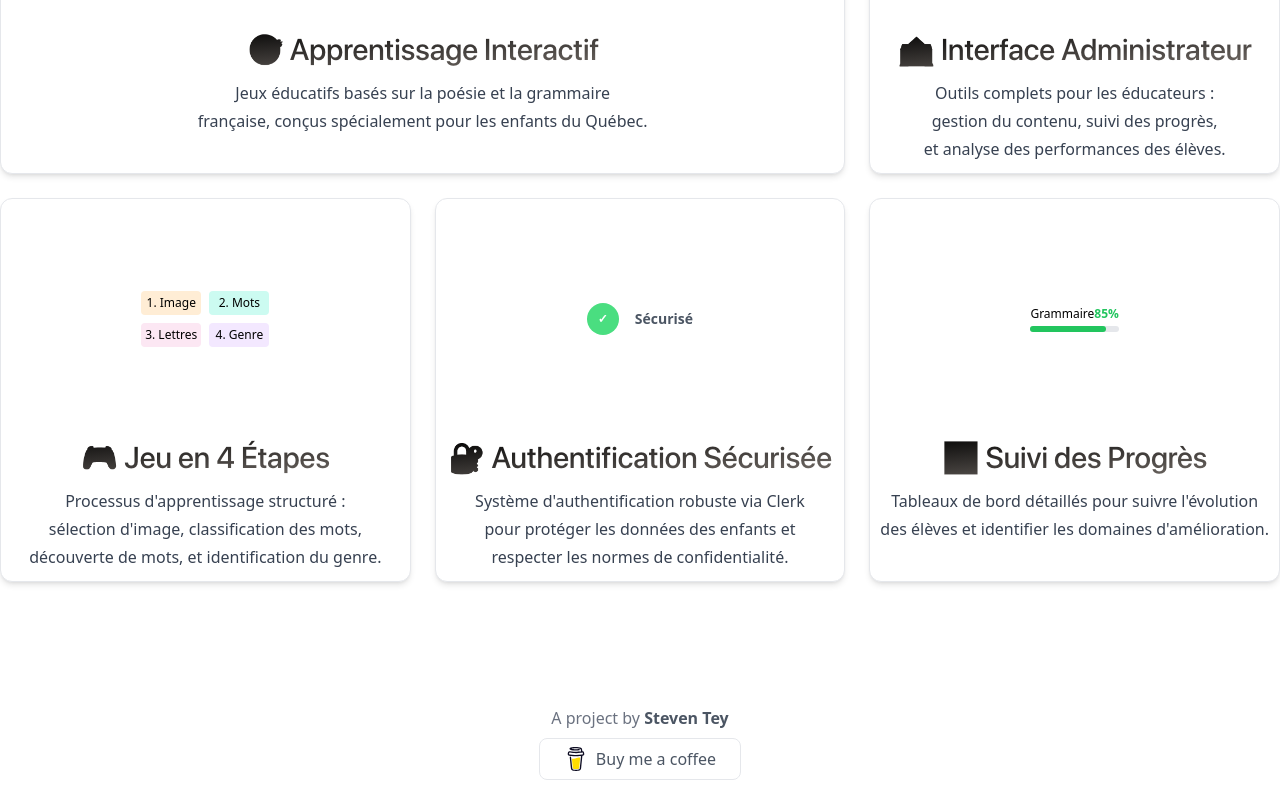
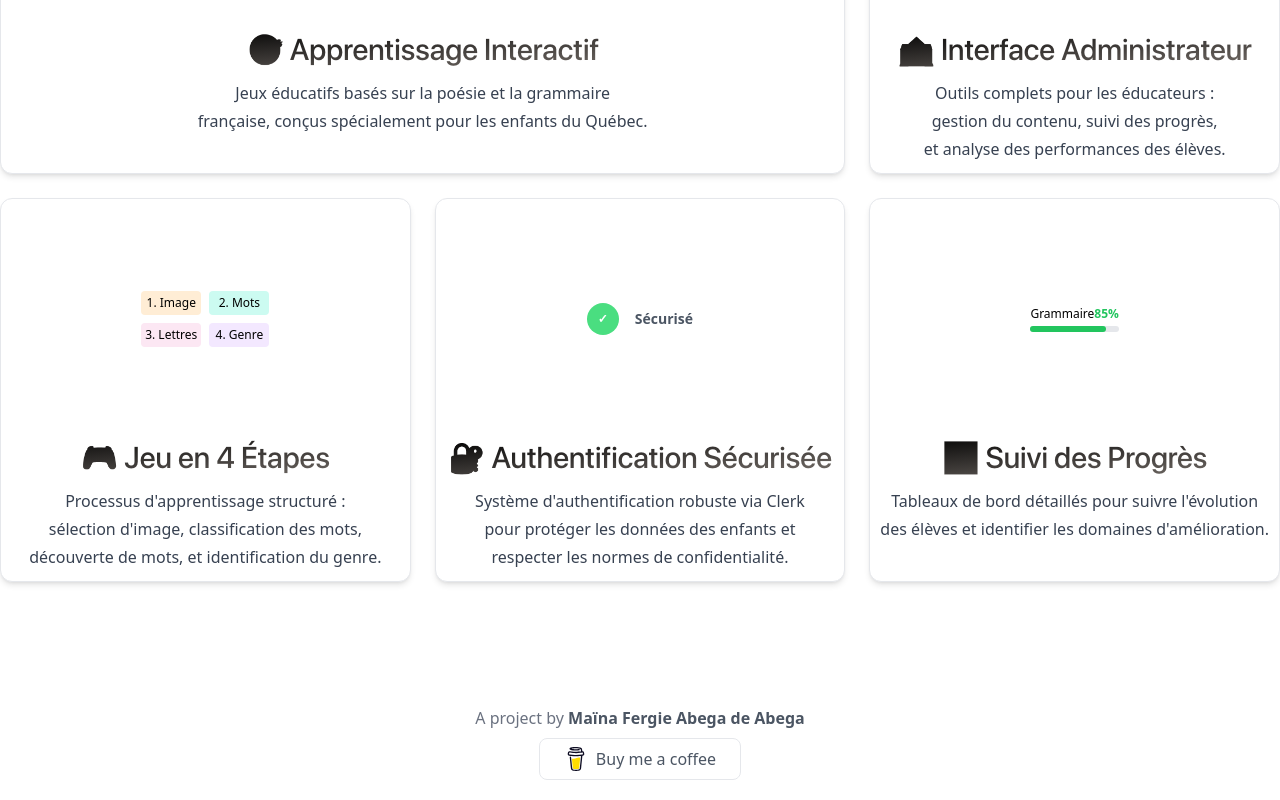
Before and after one commit to lucasbbs/alphi-v2, a Next.js app: page / in a window 1280 px wide. Shown: the part 906-1706 px from the top of the page. Built offline with nearby package versions, Linux system fonts and the light colour scheme; no server answers.

Commit message:
feat: change author site

```diff
--- a/components/layout/footer.tsx
+++ b/components/layout/footer.tsx
@@ -11,7 +11,7 @@ export default function Footer() {
           target="_blank"
           rel="noopener noreferrer"
         >
-          Steven Tey
+          Maïna Fergie Abega de Abega
         </a>
       </p>
       <a
```
